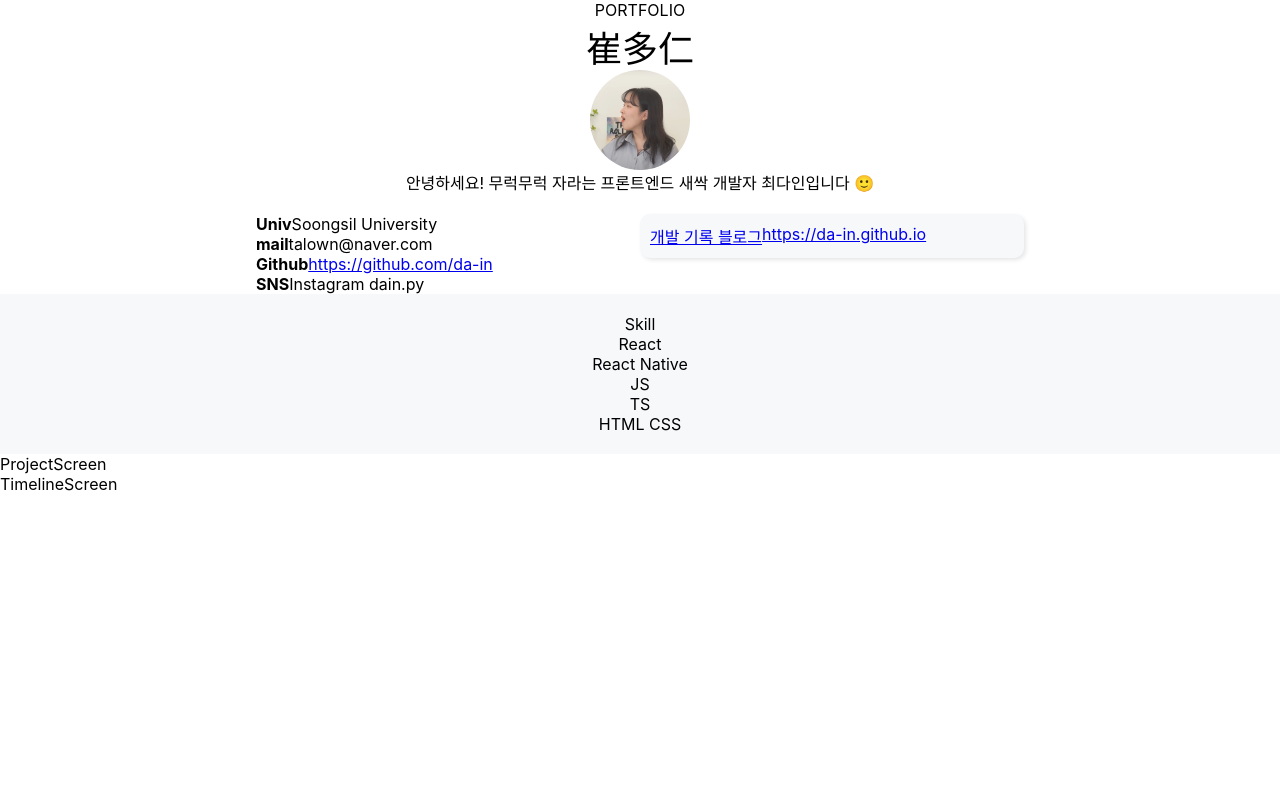
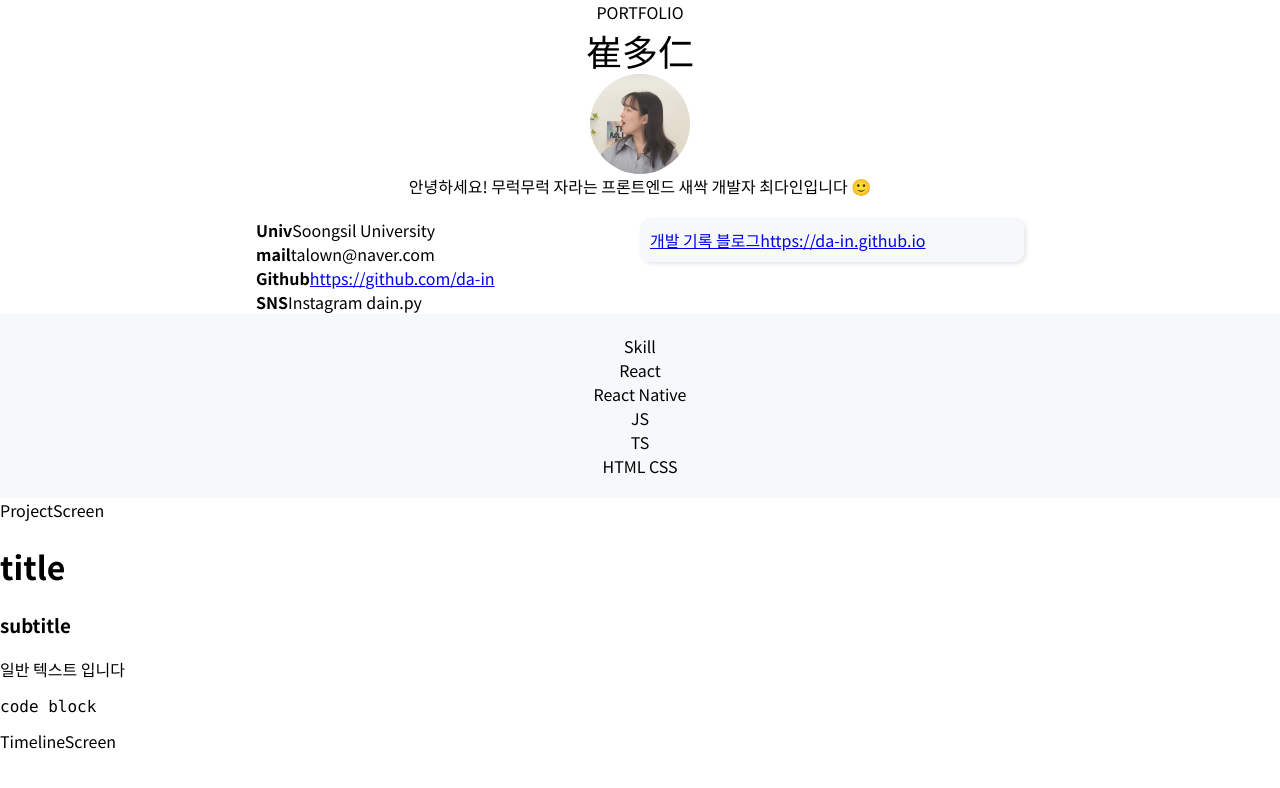
Before and after one commit to da-in/resume, a React (Create React App) app: page / in a window 1280 px wide. Shown: the top 788 px of the page. Built offline with nearby package versions, Linux system fonts and the light colour scheme.

Commit message:
:sparkles: Font & Render Markdown
Font & Render Markdown #2

```diff
--- a/package.json
+++ b/package.json
@@ -9,6 +9,7 @@
     "gh-pages": "^4.0.0",
     "react": "^18.2.0",
     "react-dom": "^18.2.0",
+    "react-markdown": "^8.0.3",
     "react-scripts": "5.0.1",
     "styled-components": "^5.3.5",
     "web-vitals": "^2.1.0"
--- /dev/null
+++ b/src/components/MarkdownRenderer.js
@@ -0,0 +1,17 @@
+import React from 'react';
+import ReactMarkdown from 'react-markdown';
+
+const markdown = `
+  # title
+  ### subtitle
+  일반 텍스트 입니다
+  \`\`\`
+  code block
+  \`\`\`
+`;
+
+function MarkdownRenderer() {
+    return <ReactMarkdown>{markdown}</ReactMarkdown>;
+}
+
+export default MarkdownRenderer;
--- a/src/index.css
+++ b/src/index.css
@@ -1,6 +1,8 @@
+@import url('https://fonts.googleapis.com/css2?family=Noto+Sans+KR:wght@100;300;400;500;700;900&display=swap');
+
 body {
   margin: 0;
-  font-family: -apple-system, BlinkMacSystemFont, 'Segoe UI', 'Roboto', 'Oxygen',
+  font-family: 'Noto Sans KR', -apple-system, BlinkMacSystemFont, 'Segoe UI', 'Roboto', 'Oxygen',
     'Ubuntu', 'Cantarell', 'Fira Sans', 'Droid Sans', 'Helvetica Neue',
     sans-serif;
   -webkit-font-smoothing: antialiased;
--- a/src/section/ProjectSection.js
+++ b/src/section/ProjectSection.js
@@ -1,9 +1,11 @@
 import React from 'react';
+import MarkdownRenderer from '../components/MarkdownRenderer';
 
 function ProjectSection() {
     return (
         <>
             <div>ProjectScreen</div>
+            <MarkdownRenderer />
         </>
     );
 }
```
Also changed, not shown: 1 other file (tests, documents, lock files or other folders).
